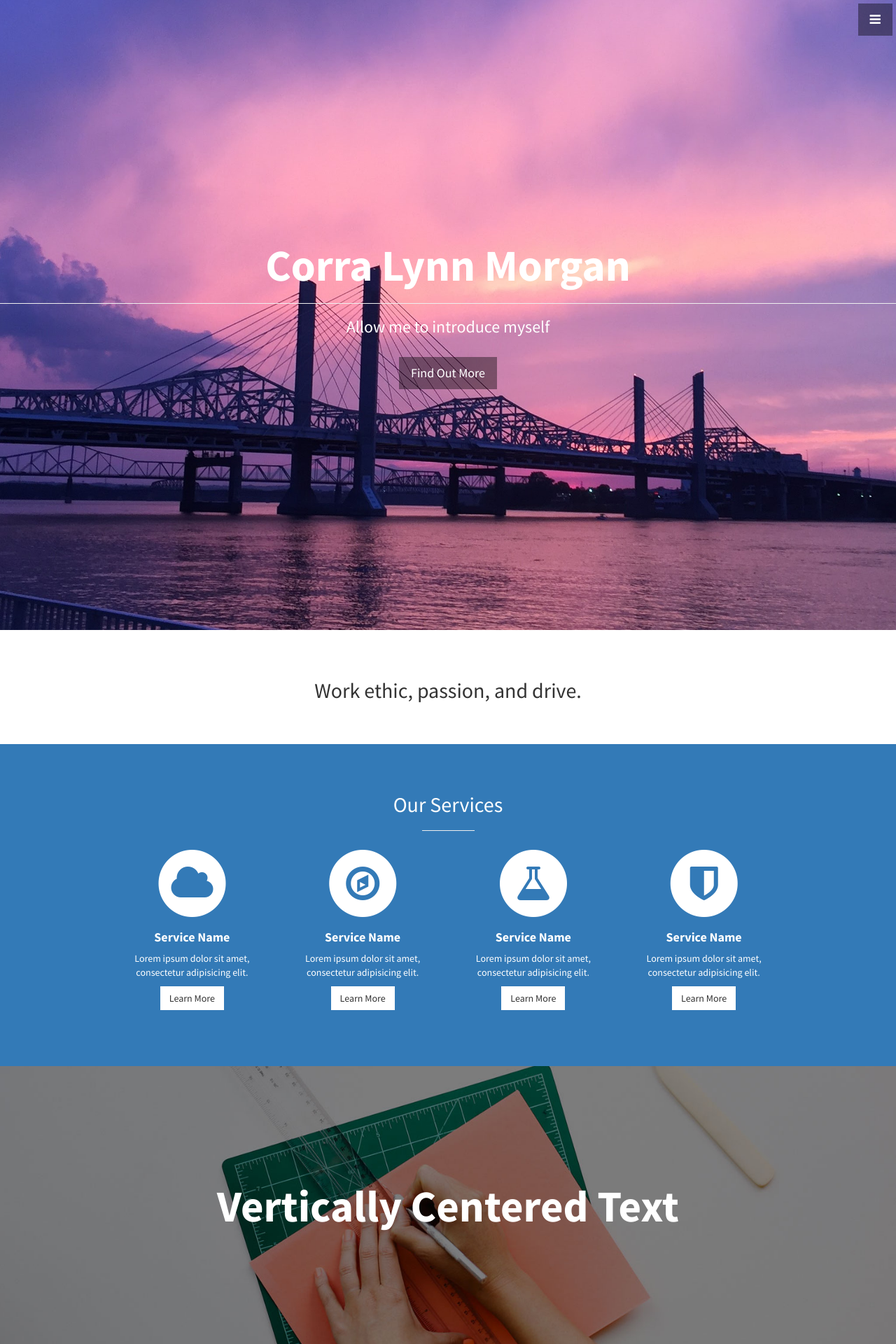
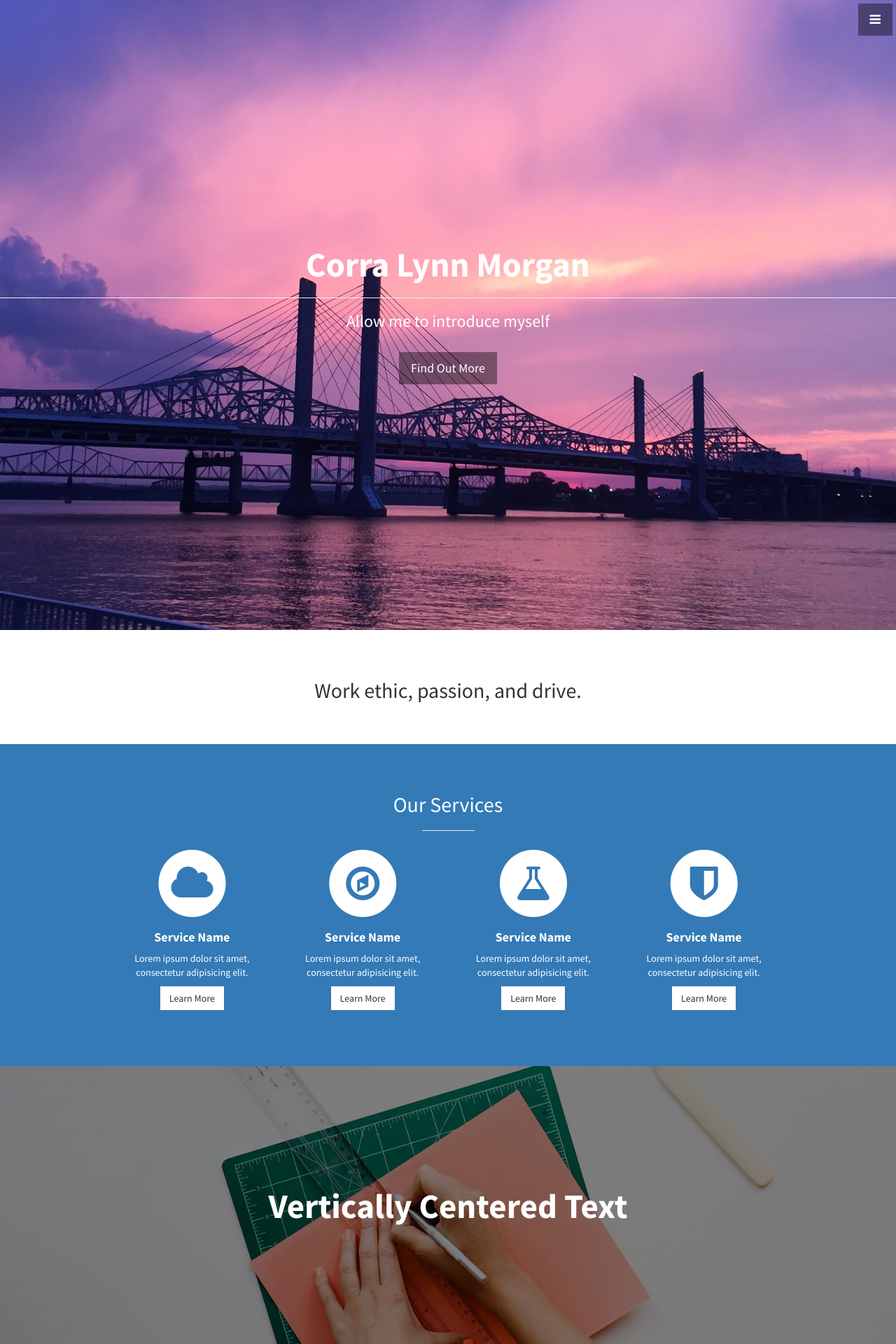
Before and after one commit to corralynn/CorraLMorgan, a Jekyll site: the page built from index.html, in a window 1280 px wide. Shown: the top 1920 px of the page at 70% size. Built offline with Jekyll 4.4.1, drawn with Linux system fonts in a browser that asks for light colours.

Commit message:
Update stylish-portfolio.css

```diff
--- a/css/stylish-portfolio.css
+++ b/css/stylish-portfolio.css
@@ -27,7 +27,7 @@ body {
     text-color: #ffffff;
     margin: 0;
     padding: 0;
-    font-size: 4.5em;
+    font-size: 3.5em;
     font-weight: 700;
 }
 
```
